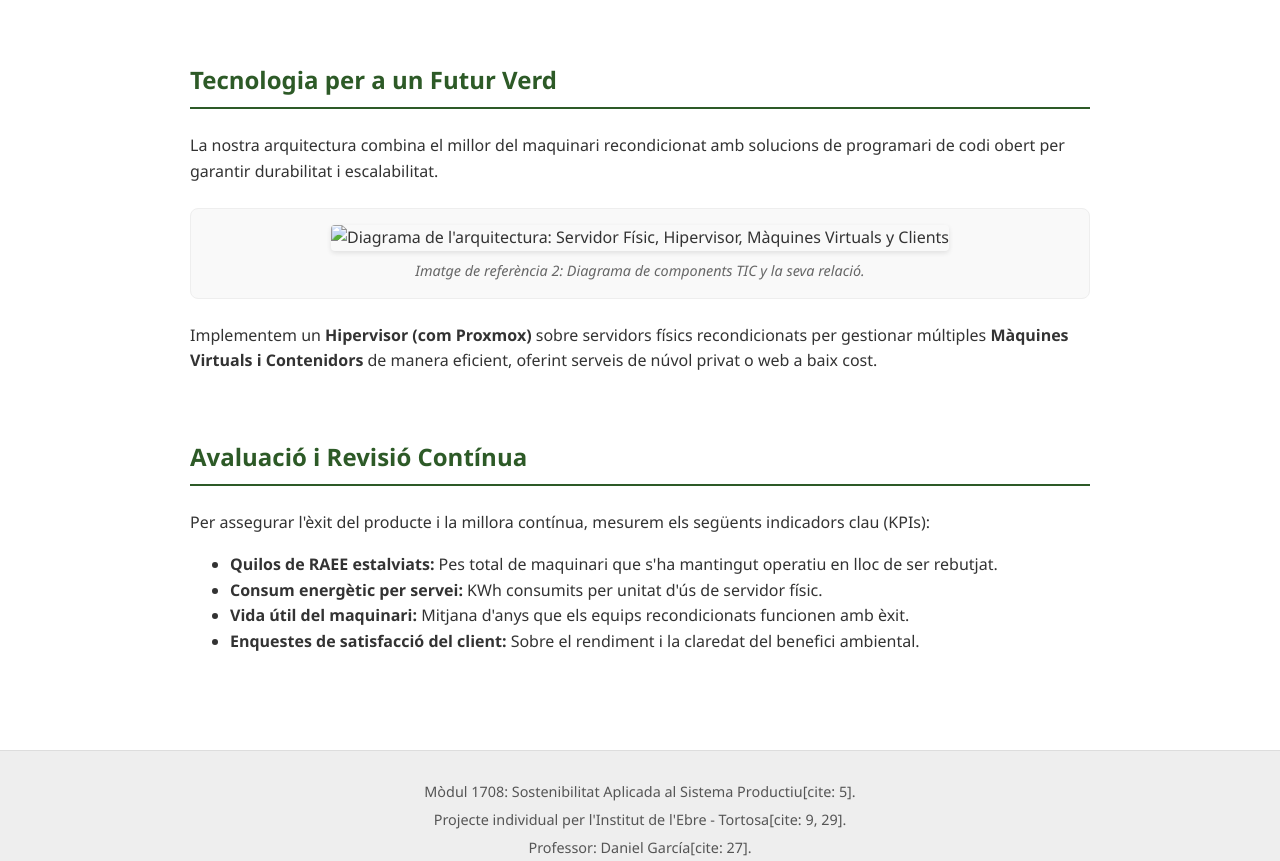
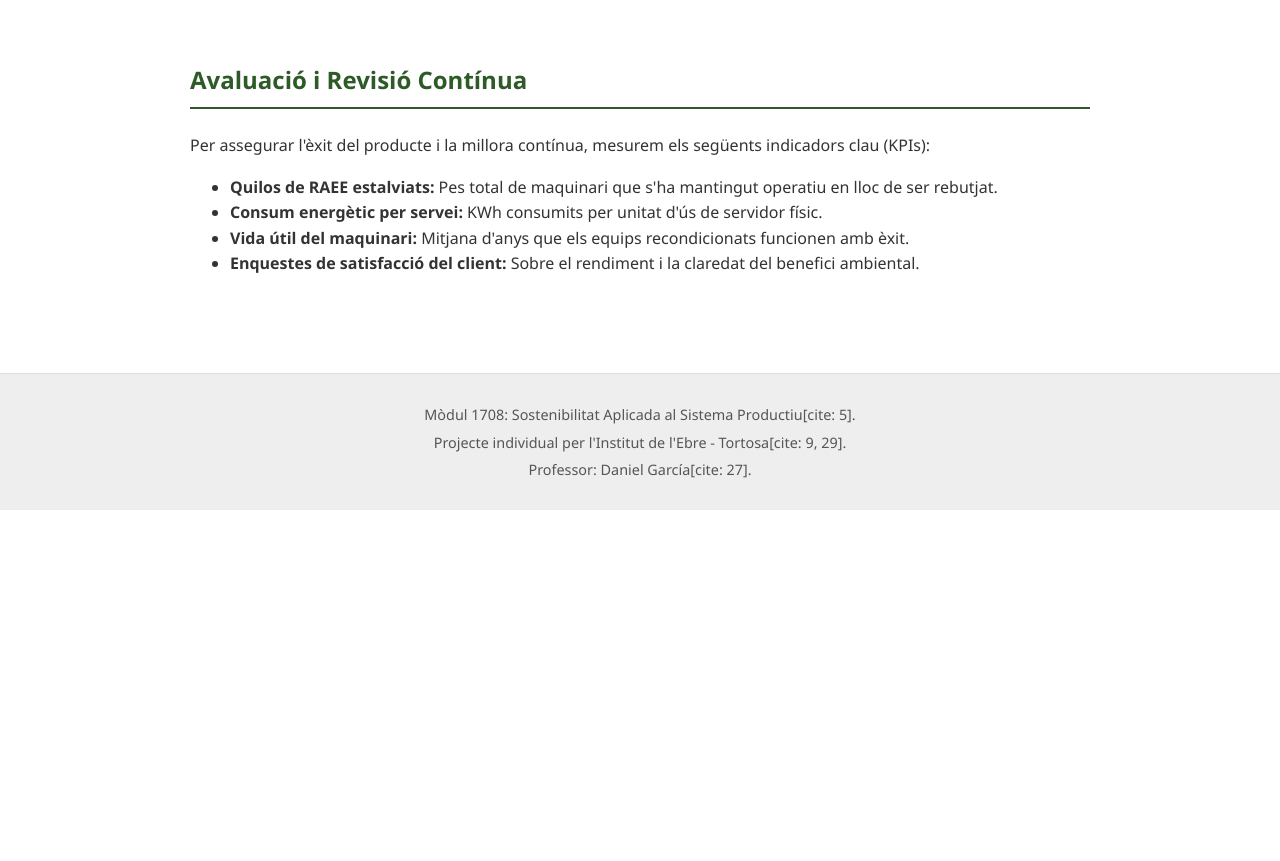
Before and after one commit to mohammedoufkir-gif/sosteniblidad, a plain HTML site: page index.html in a window 1280 px wide. Shown: the part 1184-2045 px from the top of the page. After the commit the page ends 1694 px from the top, so only its background shows below. Drawn offline with Linux system fonts and the light colour scheme.

Commit message:
Remove 'tecnologia' section from index.html
Removed the 'tecnologia' section that described the architecture and services.

```diff
--- a/index.html
+++ b/index.html
@@ -193,18 +193,6 @@
             </div>
         </section>
 
-        <section id="tecnologia">
-            <h2>Tecnologia per a un Futur Verd</h2>
-            <p>La nostra arquitectura combina el millor del maquinari recondicionat amb solucions de programari de codi obert per garantir durabilitat i escalabilitat.</p>
-
-            <div class="contenedor-imagen">
-                <img src="diagrama_tic.png" alt="Diagrama de l'arquitectura: Servidor Físic, Hipervisor, Màquines Virtuals y Clients">
-                <div class="peu-imagen">Imatge de referència 2: Diagrama de components TIC y la seva relació.</div>
-            </div>
-
-            <p>Implementem un <b>Hipervisor (com Proxmox)</b> sobre servidors físics recondicionats per gestionar múltiples <b>Màquines Virtuals i Contenidors</b> de manera eficient, oferint serveis de núvol privat o web a baix cost.</p>
-        </section>
-
         <section id="avaluacio">
             <h2>Avaluació i Revisió Contínua</h2>
             <p>Per assegurar l'èxit del producte i la millora contínua, mesurem els següents indicadors clau (KPIs):</p>
```
